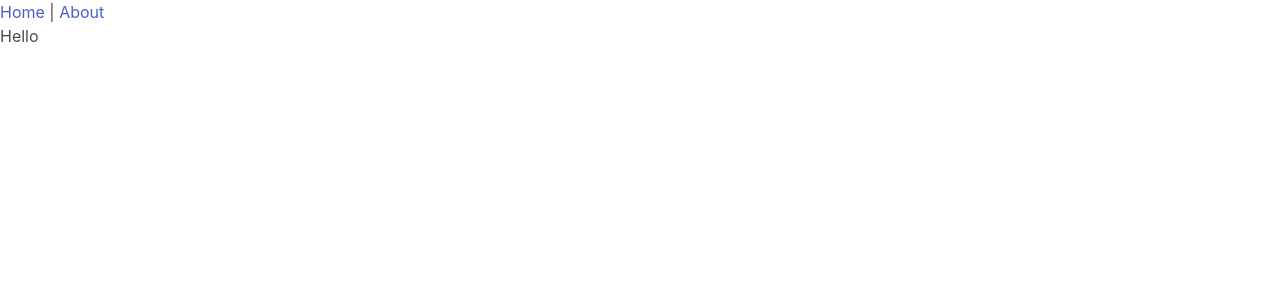
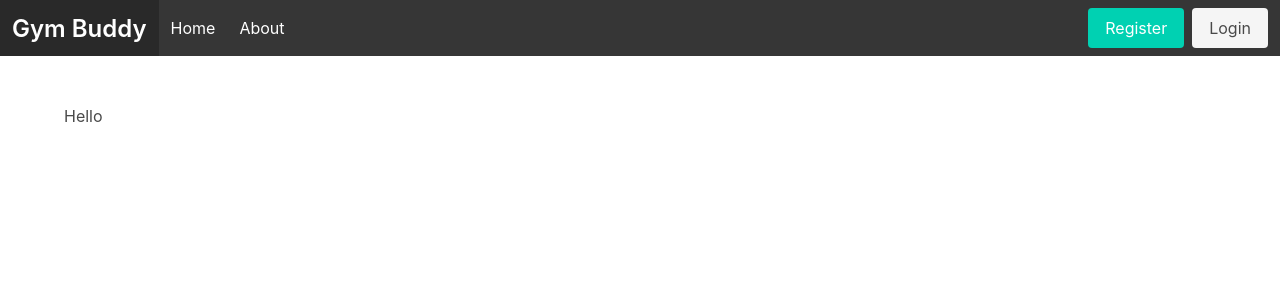
Before and after one commit to PSlekys/eGym, a Vue app: page / in a window 1280 px wide. Shown: the top 300 px of the page. Built offline with nearby package versions, Linux system fonts and the light colour scheme.

Commit message:
Navigation Added

```diff
--- a/src/App.vue
+++ b/src/App.vue
@@ -1,9 +1,75 @@
 <template>
   <div id="app">
-    <div id="nav">
-      <router-link to="/">Home</router-link> |
-      <router-link to="/about">About</router-link>
-    </div>
-    <router-view />
+    <nav class="navbar is-dark" role="navigation" aria-label="main navigation">
+      <div class="navbar-brand">
+        <router-link class="navbar-item" to="/">
+          <h1 class="title">Gym Buddy</h1>
+        </router-link>
+
+        <a
+          role="button"
+          class="navbar-burger burger"
+          aria-label="menu"
+          aria-expanded="false"
+          data-target="navbarBasicExample"
+        >
+          <span aria-hidden="true"></span>
+          <span aria-hidden="true"></span>
+          <span aria-hidden="true"></span>
+        </a>
+      </div>
+
+      <div id="navbarBasicExample" class="navbar-menu">
+        <div class="navbar-start">
+          <router-link
+            v-for="link in links"
+            :key="link.name"
+            :to="link.url"
+            class="navbar-item"
+          >
+            {{ link.name }}
+          </router-link>
+        </div>
+
+        <div class="navbar-end">
+          <div class="navbar-item">
+            <div class="buttons">
+              <router-link to="/register" class="button is-primary">
+                Register
+              </router-link>
+              <router-link to="/login" class="button is-light">
+                Login
+              </router-link>
+            </div>
+          </div>
+        </div>
+      </div>
+    </nav>
+
+    <section class="section">
+      <div class="container">
+        <router-view />
+      </div>
+    </section>
   </div>
 </template>
+
+<script>
+export default {
+  data() {
+    return {
+      links: [
+        { name: "Home", url: "/" },
+        { name: "About", url: "/about" },
+      ],
+    };
+  },
+};
+</script>
+
+<style scoped>
+.title {
+  color: white;
+  font-size: 1.5em;
+}
+</style>
```
